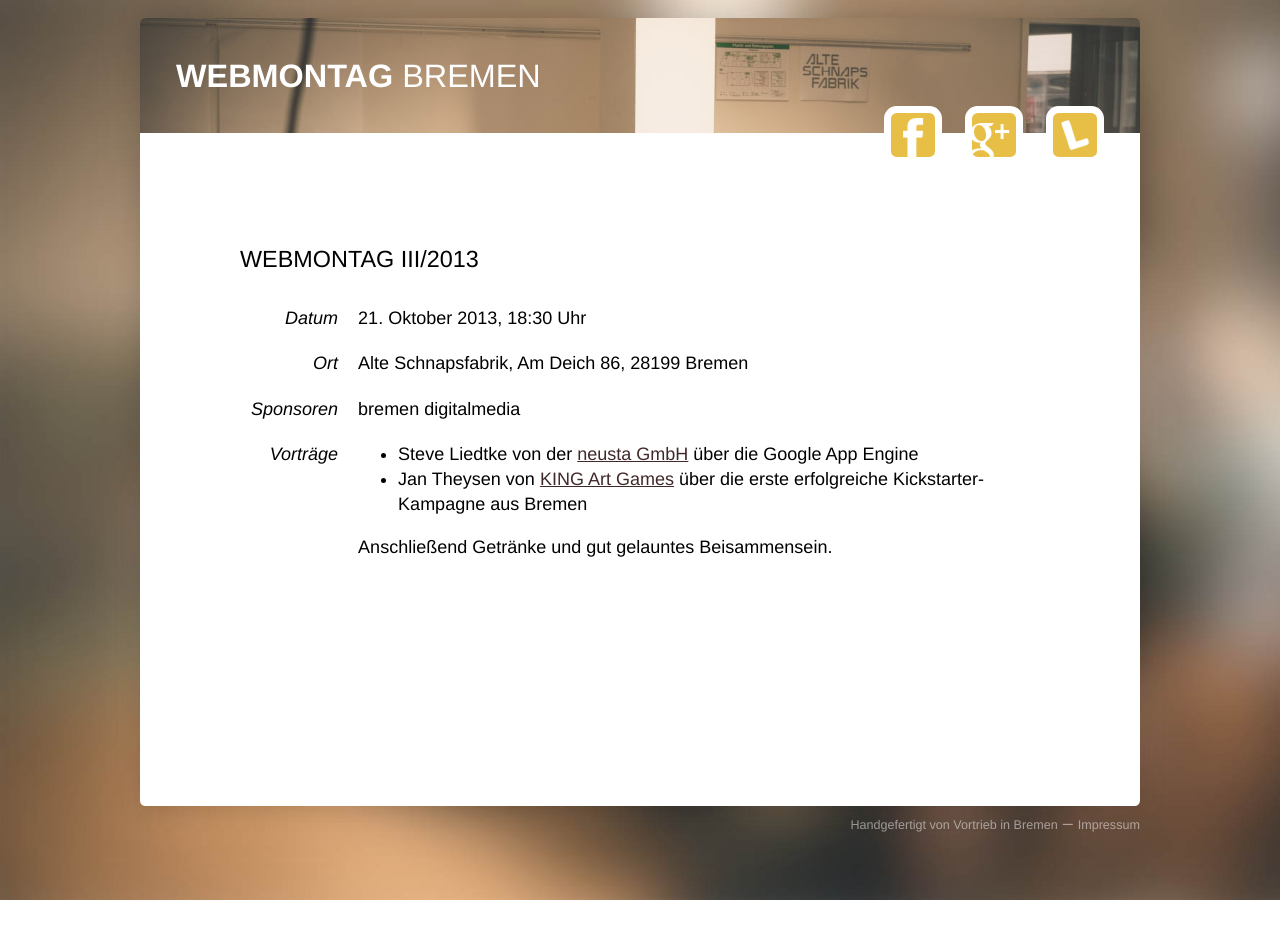
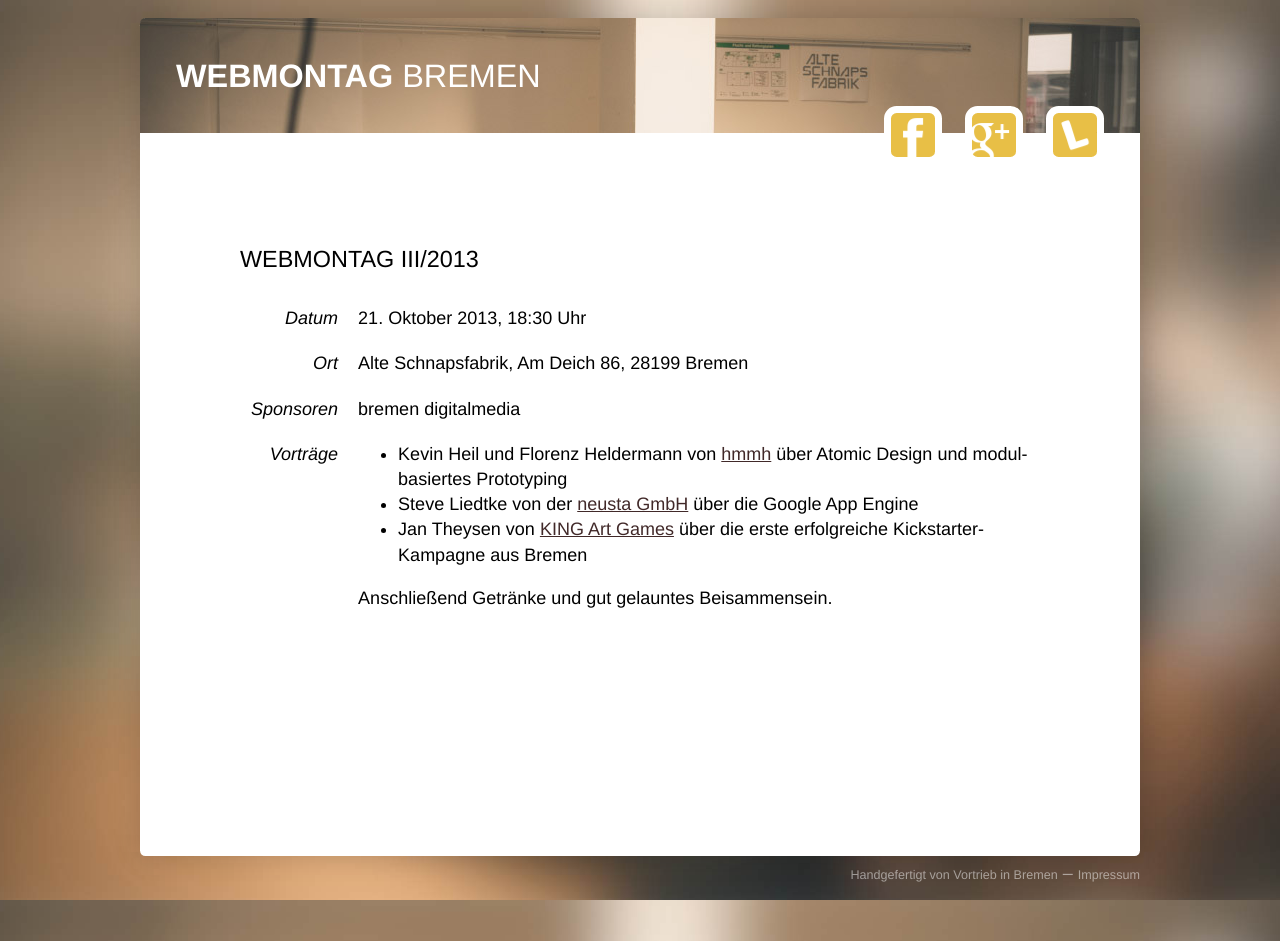
Before and after one commit to dantz/wmhb, a Jekyll site: the page built from _posts/2013-10-21-3.markdown, in a window 1280 px wide. Built offline with Jekyll 4.4.1, drawn with Linux system fonts in a browser that asks for light colours; Markdown is read by kramdown in place of the engine named in the settings; before the commit the page ends 900 px from its top, so only the background shows below that.

Commit message:
added talk

```diff
--- a/_posts/2013-10-21-3.markdown
+++ b/_posts/2013-10-21-3.markdown
@@ -10,6 +10,7 @@
 sponsors: bremen digitalmedia
 ---
 
+* Kevin Heil und Florenz Heldermann von [hmmh](http://hmmh.de) über Atomic Design und modul-basiertes Prototyping
 * Steve Liedtke von der [neusta GmbH](http://www.team-neusta.de/) über die Google App Engine
 * Jan Theysen von [KING Art Games](http://kingart-games.de/) über die erste erfolgreiche Kickstarter-Kampagne aus Bremen
 
```
